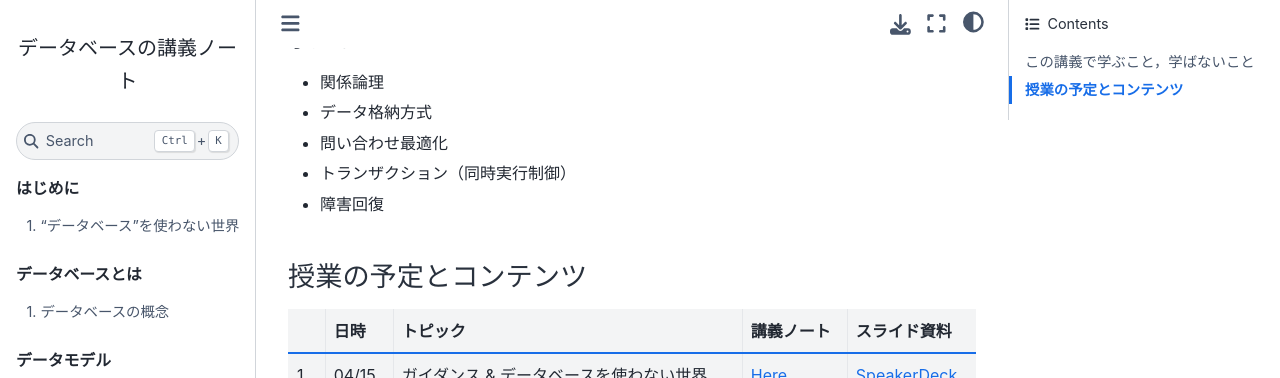
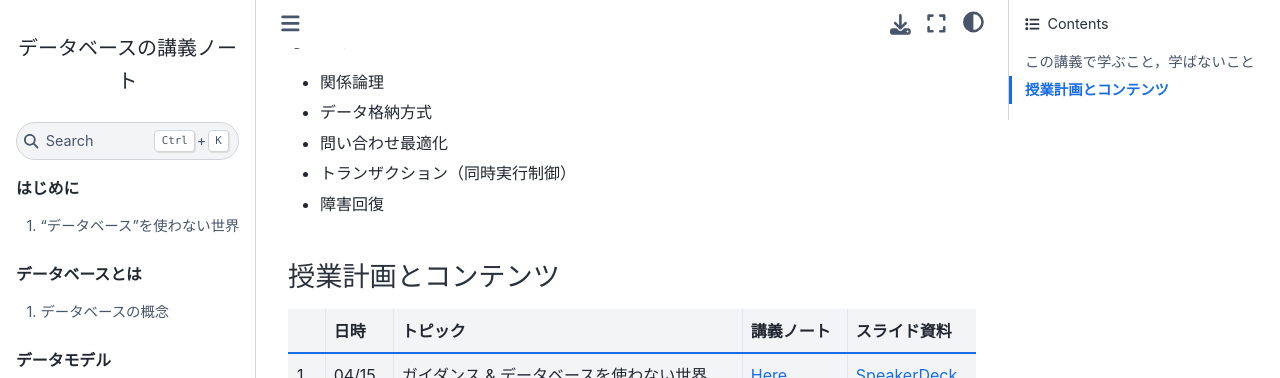
Before and after one commit to hontolab-courses/database-lecturenote, a Jupyter Book: the page built from index.md, in a window 1280 px wide and 900 px high, scrolled down 916 px. Shown: the top 378 px of the window. Built offline with Jupyter Book 1.0.4 settings and Sphinx 7.4.7 and the Sphinx Book theme 1.1.4, drawn with Linux system fonts in a browser that asks for light colours.

Commit message:
講義計画を追加

```diff
--- a/index.md
+++ b/index.md
@@ -38,7 +38,7 @@ PDF資料が欲しい方は[コチラ]()からダウンロードしてくださ
 * 障害回復
 
 
-## 授業の予定とコンテンツ
+## 授業計画とコンテンツ
 | |  日時  | トピック | 講義ノート | スライド資料 |
 | ---- | ---- | ---- | ---- | ---- |
 | 1 | 04/15 | ガイダンス & データベースを使わない世界 | [Here](content/introduction/01.ipynb) | [SpeakerDeck](https://speakerdeck.com/trycycle/database-lecture-01) |
```
